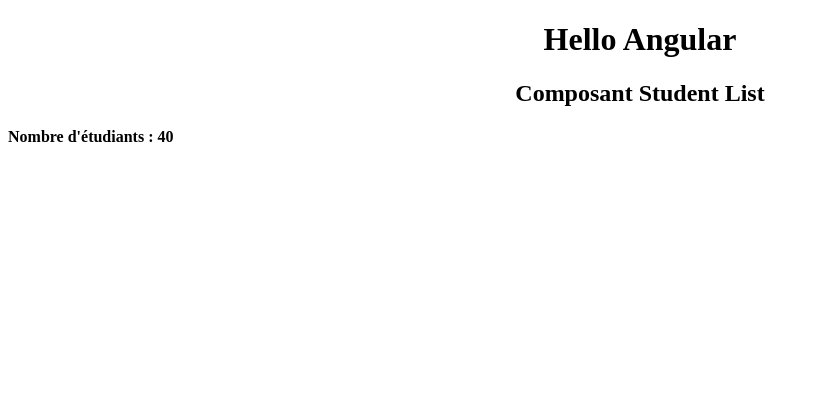
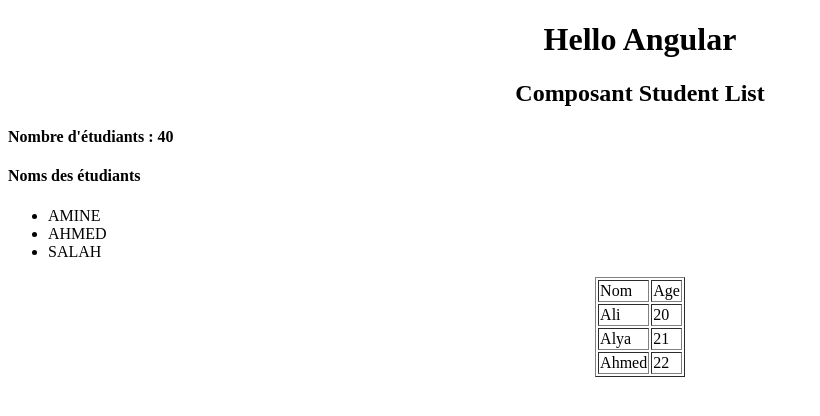
Before and after one commit to MezghichGit/angular_groupeC, an Angular app: page / in a window 1280 px wide. Shown: the top 416 px of the page, without its empty margins (0-820 px from the left). Built offline with nearby package versions, Linux system fonts and the light colour scheme.

Commit message:
basic angular

```diff
--- /dev/null
+++ b/src/app/entities.ts
@@ -0,0 +1,18 @@
+export class Etudiant {
+  private nom: string = "";
+  private age: number = 0;
+
+  public constructor(n: string, a: number) {
+    this.nom = n;
+    this.age = a;
+  }
+
+
+  public getNom(){
+    return this.nom;
+  }
+
+  public getAge(){
+    return this.age;
+  }
+}
--- a/src/app/student-list/student-list.component.html
+++ b/src/app/student-list/student-list.component.html
@@ -1,3 +1,19 @@
 <h2 align="center">Composant Student List</h2>
 
 <h4>Nombre d'étudiants : {{studentNumber}}</h4>
+
+
+<h4>Noms des étudiants</h4>
+
+
+<ul>
+  <li *ngFor="let name of names">{{name|uppercase}}</li>
+</ul>
+
+<table align="center" border="1">
+  <tr><td>Nom</td><td>Age</td></tr>
+ <tr *ngFor="let myStudent of myStudents">
+   <td>{{myStudent.getNom()}}</td>
+   <td>{{myStudent.getAge()}}</td>
+ </tr>
+</table>
--- a/src/app/student-list/student-list.component.ts
+++ b/src/app/student-list/student-list.component.ts
@@ -1,5 +1,5 @@
 import { Component, OnInit } from '@angular/core';
-
+import {Etudiant} from "../entities";
 @Component({
   selector: 'app-student-list',
   templateUrl: './student-list.component.html',
@@ -8,6 +8,9 @@
 export class StudentListComponent implements OnInit {
 
   studentNumber : number = 40;
+  names:string[]=["amine","ahmed","salah"];
+
+  myStudents:Etudiant[]=[new Etudiant("Ali",20),new Etudiant("Alya",21), new Etudiant("Ahmed",22)];
   constructor() {
     console.log("Message du constructeur....");
   }
```
